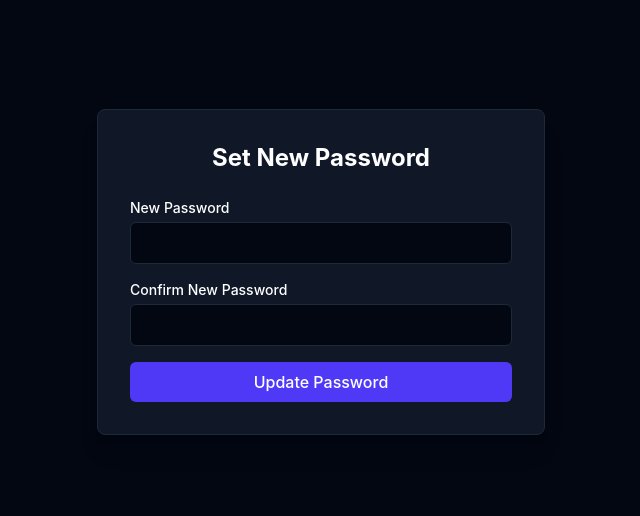
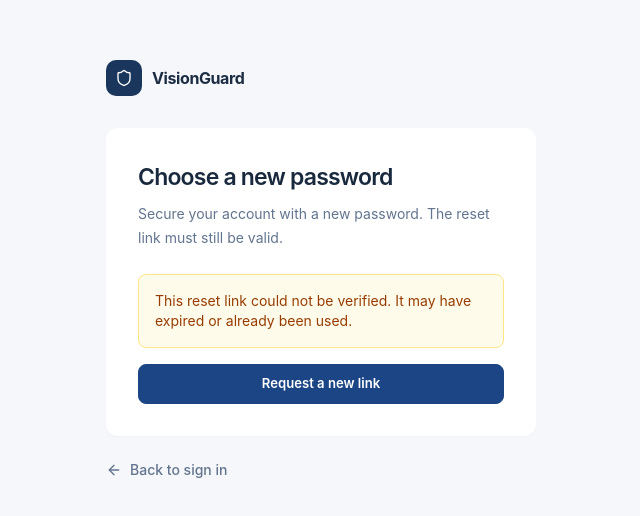
Before and after one commit to Syed-Nazeer-07/VisionGuard, a React (Vite) app in the folder apps/web/: page /reset-password in a window 1280 px wide. Shown: the part 128-644 px from the top of the page, without its empty margins (319-959 px from the left). Built offline with nearby package versions, Linux system fonts and the light colour scheme; no server answers; the database is empty.

Commit message:
fix(auth): unified password reset design, verify session and avoid modifying privileged profile fields

```diff
--- a/apps/web/src/pages/auth/ResetPassword.tsx
+++ b/apps/web/src/pages/auth/ResetPassword.tsx
@@ -1,122 +1,105 @@
-import { useState, useEffect } from 'react'
-import { useForm } from 'react-hook-form'
-import { zodResolver } from '@hookform/resolvers/zod'
-import { z } from 'zod'
-import { useNavigate } from 'react-router-dom'
-import { supabase } from '../../lib/supabase'
-import { cn } from '../../lib/utils'
+import { useEffect, useState } from 'react';
+import { useForm } from 'react-hook-form';
+import { zodResolver } from '@hookform/resolvers/zod';
+import { z } from 'zod';
+import { CheckCircle2, LockKeyhole } from 'lucide-react';
+import { Link } from 'react-router-dom';
+import { supabase, supabaseConfig } from '../../lib/supabase';
+import { AuthCardLayout } from '../../components/auth/AuthCardLayout';
 
 const resetSchema = z.object({
-  password: z.string().min(6, 'Password must be at least 6 characters'),
-  confirmPassword: z.string(),
-}).refine((data) => data.password === data.confirmPassword, {
-  message: "Passwords don't match",
-  path: ["confirmPassword"],
-})
-
-type ResetForm = z.infer<typeof resetSchema>
+  password: z.string().min(8, 'Use at least 8 characters'),
+  confirmPassword: z.string()
+}).refine(data => data.password === data.confirmPassword, {
+  message: 'Passwords do not match', path: ['confirmPassword']
+});
+type ResetForm = z.infer<typeof resetSchema>;
 
 export function ResetPassword() {
-  const navigate = useNavigate()
-  const [error, setError] = useState<string | null>(null)
-  const [isLoading, setIsLoading] = useState(false)
+  const [ready, setReady] = useState(false);
+  const [verifying, setVerifying] = useState(true);
+  const [loading, setLoading] = useState(false);
+  const [error, setError] = useState('');
+  const [done, setDone] = useState(false);
+  const { register, handleSubmit, formState: { errors } } = useForm<ResetForm>({
+    resolver: zodResolver(resetSchema)
+  });
 
-  // Wait until we have a session to reset the password for
   useEffect(() => {
-    supabase.auth.getSession().then(({ data: { session } }: any) => {
-      if (!session) {
-        // If they visit this URL directly without the hash, redirect to login
-        // Sometimes the hash is consumed by Supabase and a session is created automatically.
-        // It's a best effort check.
+    if (supabaseConfig.isMock) {
+      setVerifying(false);
+      return;
+    }
+    let mounted = true;
+    const { data: { subscription } } = supabase.auth.onAuthStateChange((event, session) => {
+      if (mounted && event === 'PASSWORD_RECOVERY' && session) {
+        setReady(true);
+        setVerifying(false);
       }
-    })
-  }, [])
+    });
+    void supabase.auth.getSession().then(({ data: { session } }) => {
+      if (!mounted) return;
+      setReady(Boolean(session));
+      setVerifying(false);
+    }).catch(() => {
+      if (mounted) setVerifying(false);
+    });
+    return () => { mounted = false; subscription.unsubscribe(); };
+  }, []);
 
-  const {
-    register,
-    handleSubmit,
-    formState: { errors },
-  } = useForm<ResetForm>({
-    resolver: zodResolver(resetSchema),
-  })
+  const submit = async ({ password }: ResetForm) => {
+    setError('');
+    if (!ready) {
+      setError('The reset link has expired or is invalid. Request a new link.');
+      return;
+    }
+    setLoading(true);
+    try {
+      const { error: updateError } = await supabase.auth.updateUser({ password });
+      if (updateError) throw updateError;
+      setDone(true);
+      // The reset page must never modify the account's role, activation
+      // status or privileged audit fields. Those are server-managed.
+    } catch (cause) {
+      setError(cause instanceof Error ? cause.message : 'Password update failed.');
+    } finally {
+      setLoading(false);
+    }
+  };
 
-  const onSubmit = async (data: ResetForm) => {
-    setIsLoading(true)
-    setError(null)
-
-    const { data: { user }, error: authError } = await supabase.auth.updateUser({
-      password: data.password,
-    })
-
-    if (authError) {
-      setError(authError.message)
-      setIsLoading(false)
-      return
-    }
-
-    if (user) {
-      // Check if this was a first-time activation (Pending status)
-      const { data: profile } = await supabase.from('profiles').select('status').eq('id', user.id).single()
-      if (profile && profile.status === 'Pending') {
-        await supabase.from('profiles').update({
-          status: 'Active',
-          accepted_at: new Date().toISOString()
-        }).eq('id', user.id)
-        await supabase.from('audit_logs').insert([{ user_id: user.id, action: 'USER_ACTIVATED' }])
-      }
-    }
-
-    setIsLoading(false)
-    navigate('/app')
-  }
-
-  return (
-    <div className="min-h-screen flex items-center justify-center bg-gray-950 text-white p-4">
-      <div className="w-full max-w-md p-8 bg-gray-900 border border-gray-800 rounded-lg shadow-xl">
-        <h2 className="text-2xl font-bold mb-6 text-center">Set New Password</h2>
-
-        {error && (
-          <div className="mb-4 p-3 bg-red-500/10 border border-red-500/50 text-red-400 rounded text-sm">
-            {error}
-          </div>
-        )}
-
-        <form onSubmit={handleSubmit(onSubmit)} className="space-y-4">
-          <div>
-            <label className="block text-sm font-medium mb-1">New Password</label>
-            <input
-              type="password"
-              {...register('password')}
-              className={cn(
-                "w-full px-3 py-2 bg-gray-950 border rounded-md focus:outline-none focus:ring-2 focus:ring-indigo-500 transition-colors",
-                errors.password ? "border-red-500" : "border-gray-800"
-              )}
-            />
-            {errors.password && <p className="mt-1 text-xs text-red-400">{errors.password.message}</p>}
-          </div>
-
-          <div>
-            <label className="block text-sm font-medium mb-1">Confirm New Password</label>
-            <input
-              type="password"
-              {...register('confirmPassword')}
-              className={cn(
-                "w-full px-3 py-2 bg-gray-950 border rounded-md focus:outline-none focus:ring-2 focus:ring-indigo-500 transition-colors",
-                errors.confirmPassword ? "border-red-500" : "border-gray-800"
-              )}
-            />
-            {errors.confirmPassword && <p className="mt-1 text-xs text-red-400">{errors.confirmPassword.message}</p>}
-          </div>
-
-          <button
-            type="submit"
-            disabled={isLoading}
-            className="w-full py-2 px-4 bg-indigo-600 hover:bg-indigo-700 disabled:opacity-50 disabled:cursor-not-allowed rounded-md font-medium transition-colors"
-          >
-            {isLoading ? 'Updating...' : 'Update Password'}
-          </button>
-        </form>
+  return <AuthCardLayout title="Choose a new password"
+    subtitle="Secure your account with a new password. The reset link must still be valid.">
+    {error && <div role="alert" className="mb-5 rounded-lg border border-red-200 bg-red-50 p-3 text-sm text-red-700">{error}</div>}
+    {done ? <div className="space-y-5">
+      <div role="status" className="flex items-start gap-3 rounded-lg border border-emerald-200 bg-emerald-50 p-4 text-sm text-emerald-900">
+        <CheckCircle2 size={20}/> Your password has been updated successfully.
       </div>
-    </div>
-  )
+      <Link to="/login" className="vg-primary w-full">Continue to sign in</Link>
+    </div> : verifying ?
+      <p className="text-sm text-slate-500">Checking your reset link…</p> :
+      !ready ? <div className="space-y-4">
+        <p className="rounded-lg border border-amber-200 bg-amber-50 p-4 text-sm text-amber-800">
+          This reset link could not be verified. It may have expired or already been used.
+        </p>
+        <Link to="/forgot-password" className="vg-primary w-full">Request a new link</Link>
+      </div> :
+      <form onSubmit={handleSubmit(submit)} className="space-y-4">
+        <div>
+          <label htmlFor="new-password" className="mb-2 block text-xs font-semibold text-slate-700">New password</label>
+          <input id="new-password" type="password" autoComplete="new-password"
+            {...register('password')} className="vg-field w-full" aria-invalid={!!errors.password}/>
+          {errors.password && <p className="mt-1 text-xs text-red-600">{errors.password.message}</p>}
+        </div>
+        <div>
+          <label htmlFor="confirm-password" className="mb-2 block text-xs font-semibold text-slate-700">Confirm new password</label>
+          <input id="confirm-password" type="password" autoComplete="new-password"
+            {...register('confirmPassword')} className="vg-field w-full"
+            aria-invalid={!!errors.confirmPassword}/>
+          {errors.confirmPassword && <p className="mt-1 text-xs text-red-600">{errors.confirmPassword.message}</p>}
+        </div>
+        <button type="submit" disabled={loading} className="vg-primary w-full">
+          <LockKeyhole size={16}/> {loading ? 'Updating password…' : 'Update password'}
+        </button>
+      </form>}
+  </AuthCardLayout>;
 }
```
